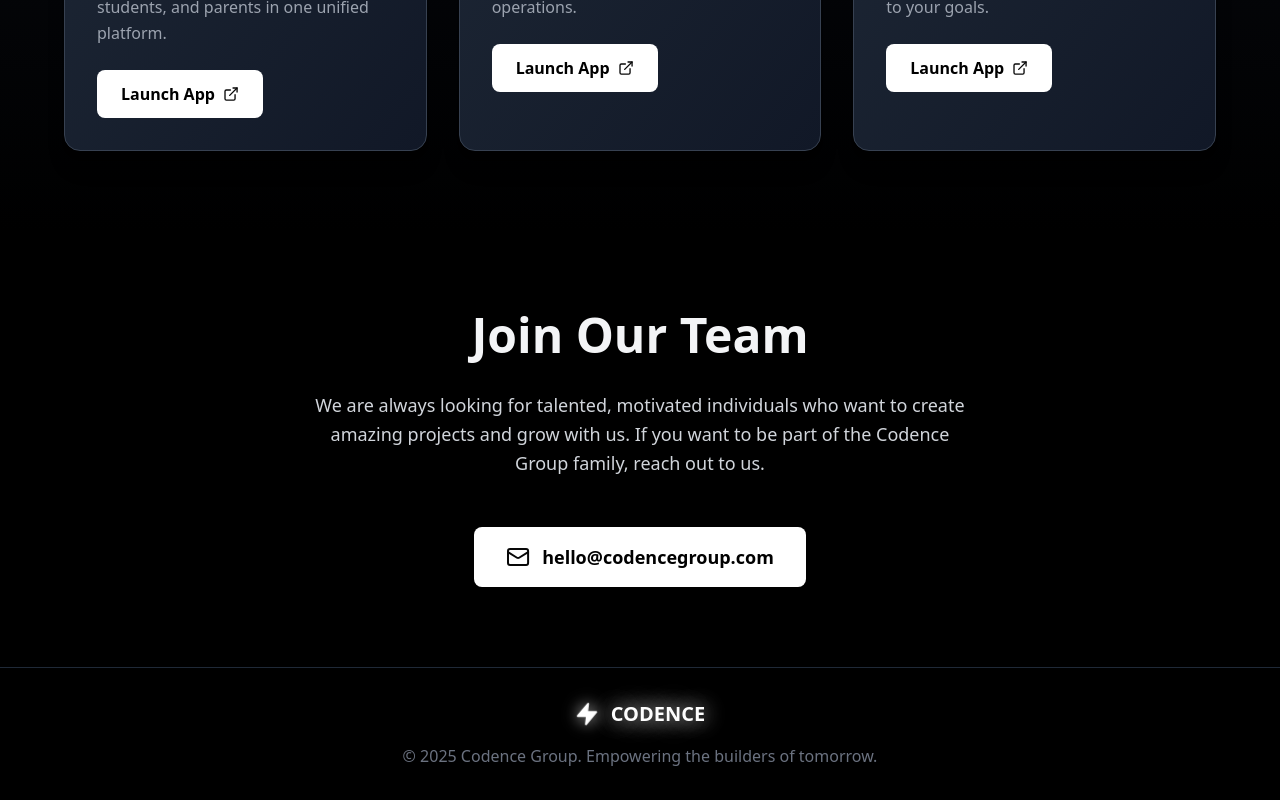
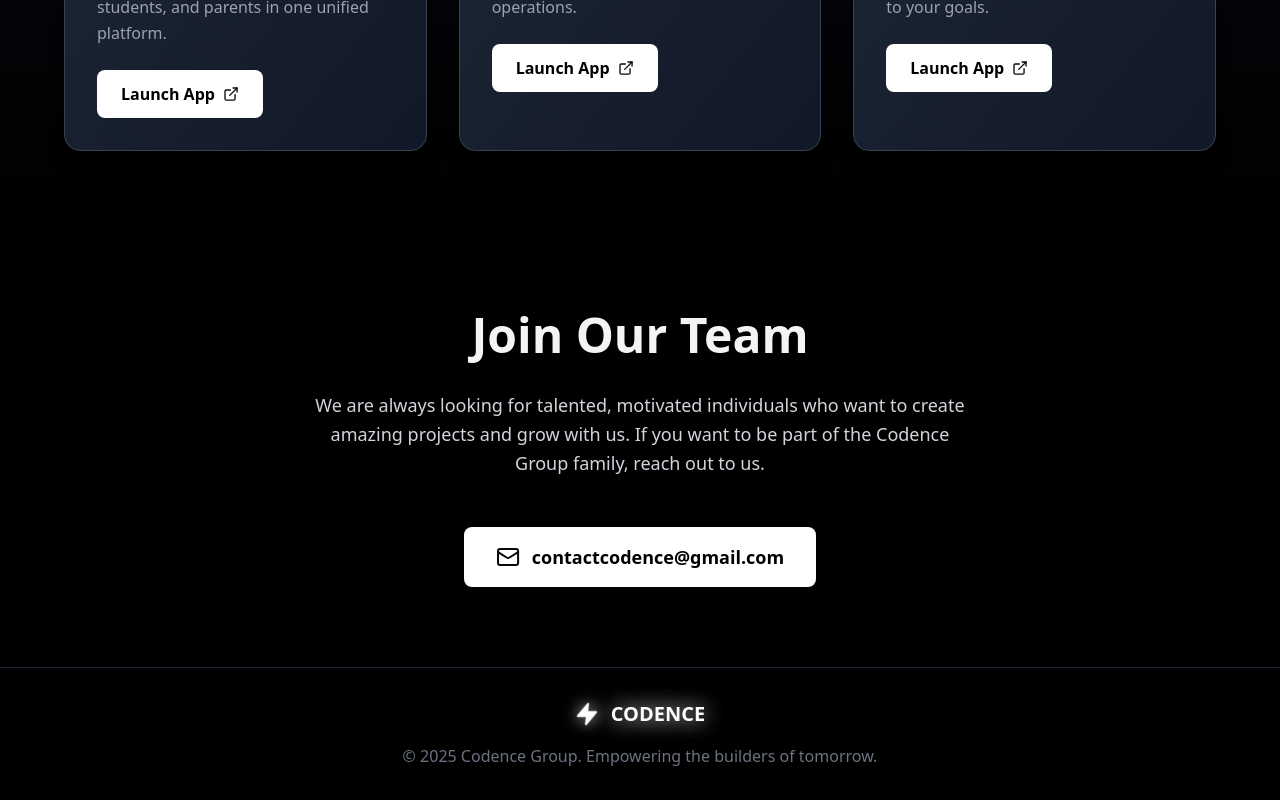
Before and after one commit to mailatcraftbyte/CRAFTBYTEWEBSITE, a React (Vite) app: page / in a window 1280 px wide. Shown: the part 3143-3943 px from the top of the page. Built offline with nearby package versions, Linux system fonts and the light colour scheme.

Commit message:
Updated App.tsx

```diff
--- a/src/App.tsx
+++ b/src/App.tsx
@@ -281,11 +281,11 @@ function App() {
             If you want to be part of the Codence Group family, reach out to us.
           </p>
           <a
-            href="mailto:hello@codencegroup.com"
+            href="mailto:contactcodence@gmail.com"
             className="inline-flex items-center gap-3 bg-white text-black px-8 py-4 rounded-lg text-lg font-semibold hover:bg-gray-200 transition-colors"
           >
             <Mail className="w-6 h-6 animated-icon" />
-            hello@codencegroup.com
+            contactcodence@gmail.com
           </a>
         </div>
       </section>
```
